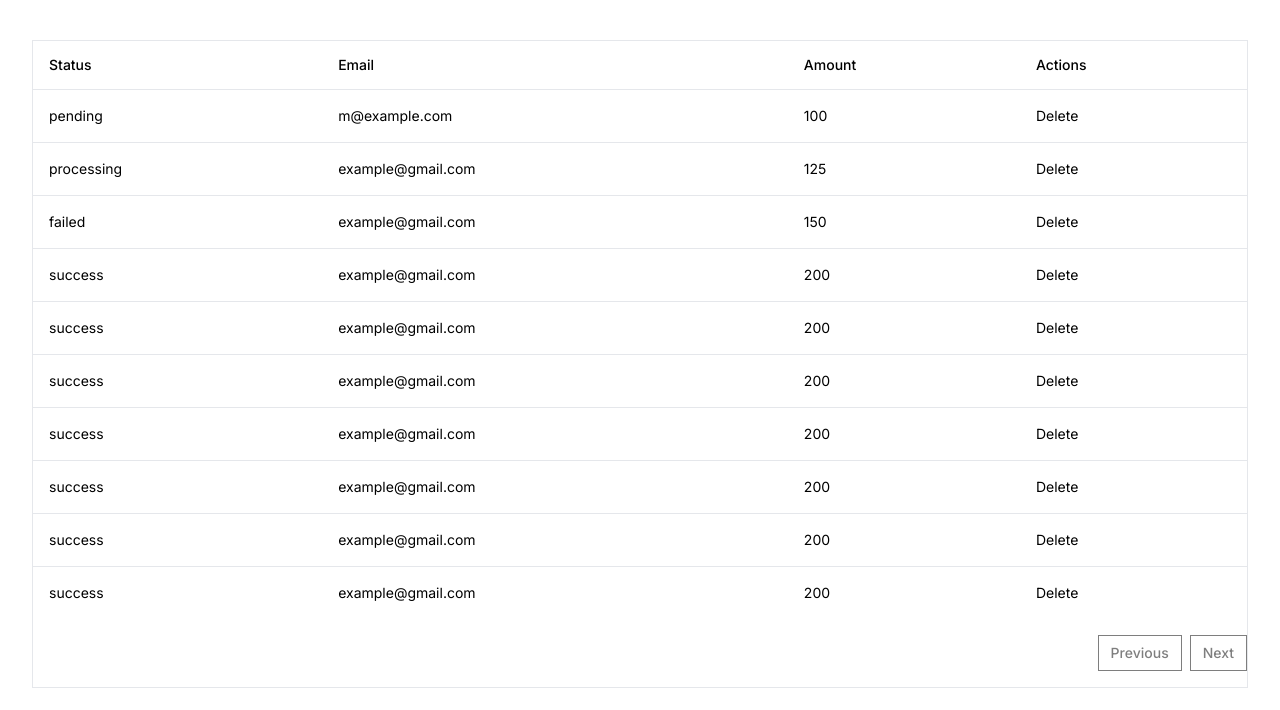
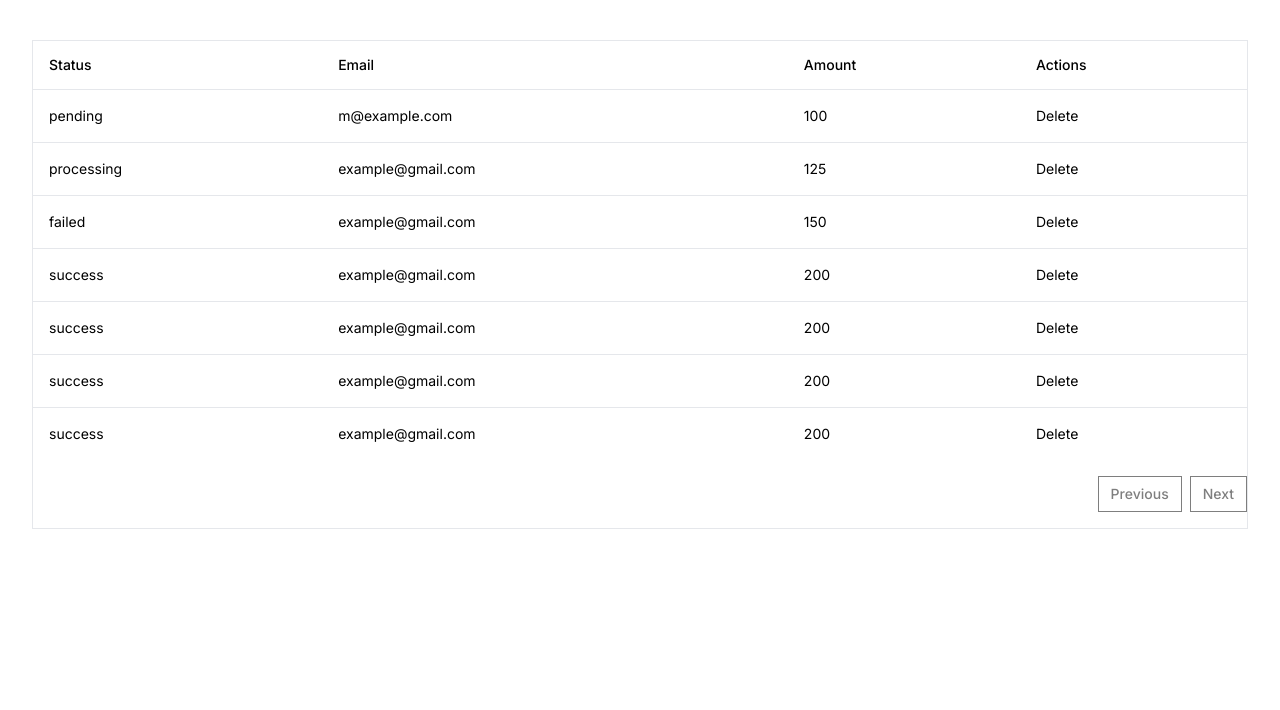
Before and after one commit to JJthang/Tanstack, a Next.js app: page /payments in a window 1280 px wide. Shown: the top 710 px of the page. Built offline with nearby package versions, Linux system fonts and the light colour scheme.

Commit message:
Update Data file constant

```diff
--- a/src/constant/payment.ts
+++ b/src/constant/payment.ts
@@ -47,23 +47,5 @@ export const payments: Payment[] = [
     amount: 200,
     status: "success",
     email: "example@gmail.com",
-  },
-  {
-    id: "476anx3t",
-    amount: 200,
-    status: "success",
-    email: "example@gmail.com",
-  },
-  {
-    id: "576anx3t",
-    amount: 200,
-    status: "success",
-    email: "example@gmail.com",
-  },
-  {
-    id: "676anx3t",
-    amount: 200,
-    status: "success",
-    email: "example@gmail.com",
-  },
+  }
 ];
```
